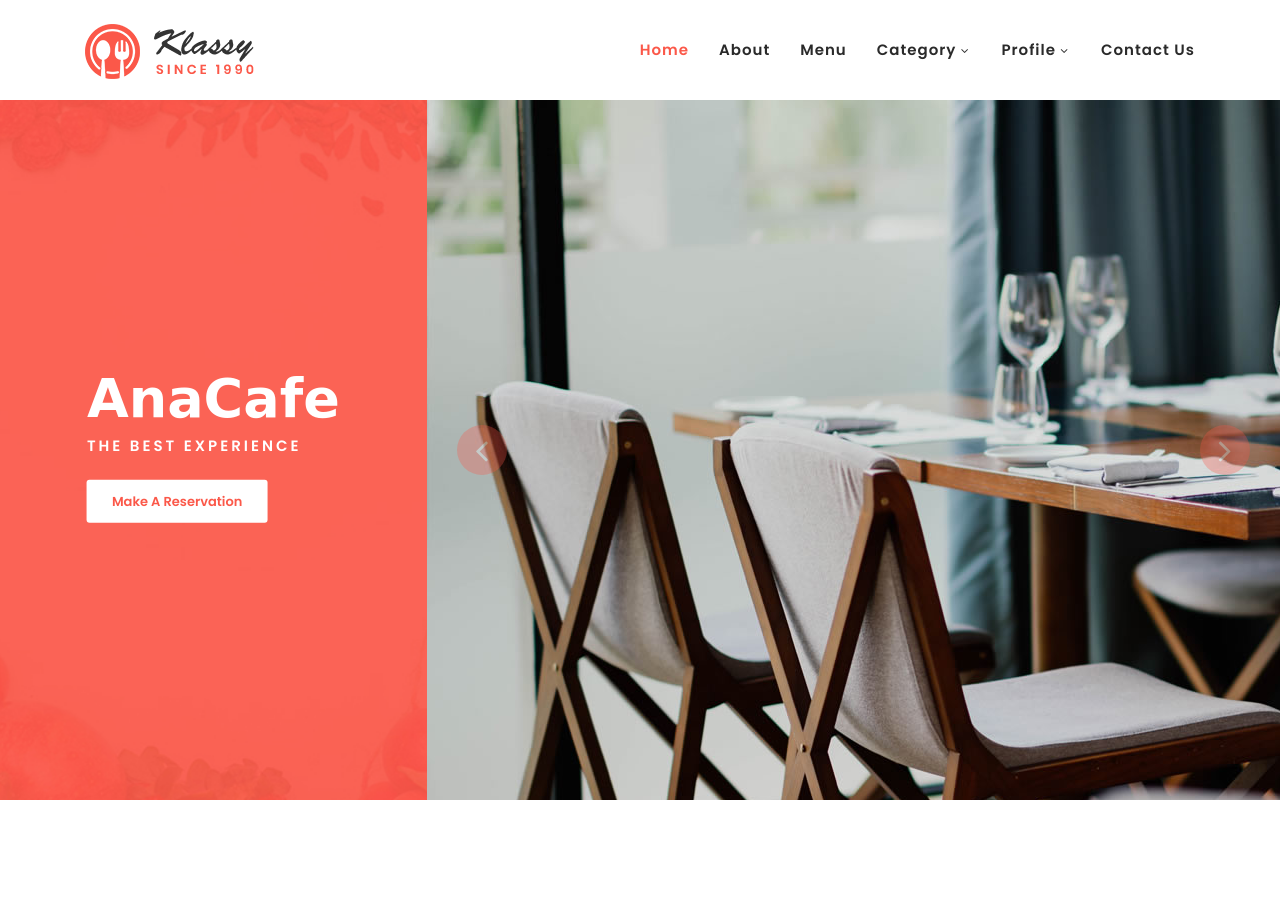
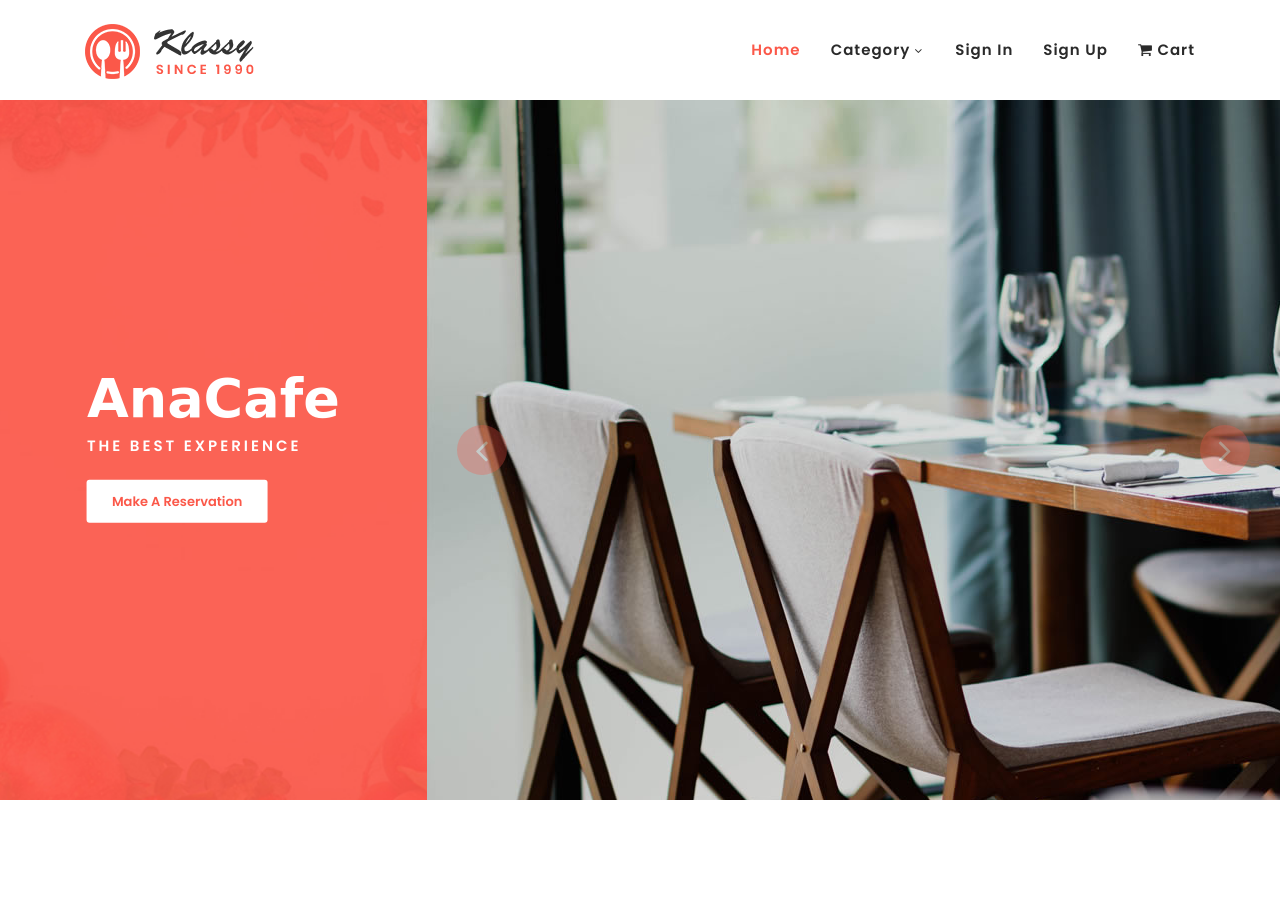
Before and after one commit to Eniola-Hannah/AnaCafe, a Django app: page /bakery/ in a window 1280 px wide. Shown: the top 899 px of the page. Run offline with Django 4.2, Linux system fonts and the light colour scheme; some libraries are stand-ins or nearby versions.

Commit message:
I added a conditional statement to  the main page to  display profile link when signed in and login/logout link when not signed in

```diff
--- a/AnaCafe/AnaCafe/templates/main_page.html
+++ b/AnaCafe/AnaCafe/templates/main_page.html
@@ -55,9 +55,6 @@
                         <!-- ***** Menu Start ***** -->
                         <ul class="nav">
                             <li class="scroll-to-section"><a href="#top" class="active">Home</a></li>
-                            <li class="scroll-to-section"><a href="#about">About</a></li>
-
-                            <li class="scroll-to-section"><a href="#menu">Menu</a></li>
                             <li class="submenu">
                                 <a href="javascript:;">Category</a>
                                 <ul>
@@ -67,16 +64,25 @@
                                     <li><a href="{% url 'bakery' %}">Bakery</a></li>
                                 </ul>
                             </li>
-                            <li class="submenu">
-                                <a href="javascript:;">Profile</a>
-                                <ul>
-                                    <li><a href="#">Drop Down Page 1</a></li>
-                                    <li><a href="#">Drop Down Page 2</a></li>
-                                    <li><a href="#">Drop Down Page 3</a></li>
-                                </ul>
-                            </li>
+                            {% if not request.user.is_authenticated %}
+                            <li class="scroll-to-section"><a href="#about">Sign In</a></li>
+                            <li class="scroll-to-section"><a href="#menu">Sign Up</a></li>
+                            {% endif %}
+                            <li><a href="#">
+                                <i class="fa fa-shopping-cart" aria-hidden="true"></i>
+                                <span class="padding_10">Cart</span></a>
+                             </li>
+                            {% if request.user.is_authenticated %}
+                                <li class="submenu">
+                                    <a class="fa fa-user" aria-hidden="true" href="javascript:;"> Profile</a>
+                                    <ul>
+                                        <li><a href="#">Me</a></li>
+                                        <li><a href="#">Change Password</a></li>
+                                        <li><a href="#">Log out</a></li>
+                                    </ul>
+                                </li>
+                            {% endif %}
 
-                            <li class="scroll-to-section"><a href="#reservation">Contact Us</a></li>
                         </ul>
                         <a class='menu-trigger'>
                             <span>Menu</span>
```
